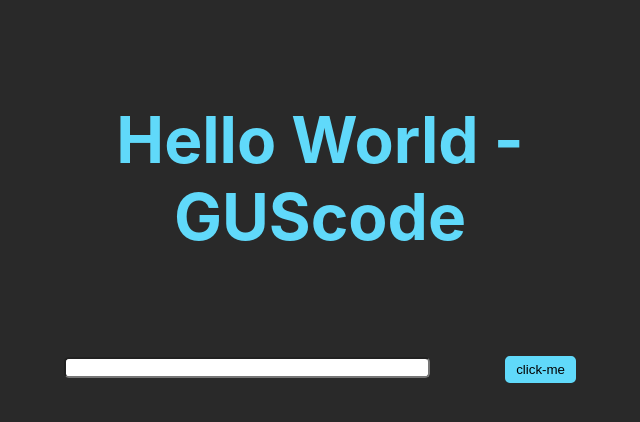
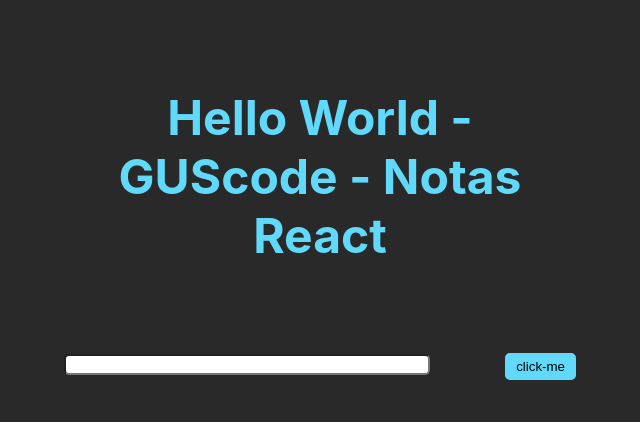
Before and after one commit to Gustavo9481/React-notas, a React (Create React App) app: page / in a window 1280 px wide. Shown: the top 422 px of the page, without its empty margins (320-960 px from the left). Built offline with nearby package versions, Linux system fonts and the light colour scheme.

Commit message:
update | componentes y comentarios explicativos

```diff
--- a/src/App.js
+++ b/src/App.js
@@ -10,7 +10,9 @@ function App() {
     return (
         <div>
             <section id="titulo">
-                < ComponenteTitulo />
+                < ComponenteTitulo
+                    mensaje="Hello World - GUScode - Notas React"
+                />
             </section>
         </div>
     )
--- a/src/Componentes/ComponenteTitulo.jsx
+++ b/src/Componentes/ComponenteTitulo.jsx
@@ -1,22 +1,36 @@
 import React from 'react';
 
-// componente de títulos
+/**
+ * ComponenteTitulo: muestra un título h1 simple con sus estilos CSS
+ * El contenido del texto se aplica al llamar el Componente
+ *
+ * @param {Object} - props del componente
+ * @param {string} mensaje - texto del Componente a mostrar en interfaz
+ * @returns {JSX.Element} - renderizado del titulo h1 y su contenido texto
+ */
 
-const ComponenteTitulo = () => {
+const ComponenteTitulo = ({mensaje}) => {
 
     const styleComponenteTitulo = {
         width: "100%",
         textAlign: "center",
+        fontSize: "3rem",
         color: "#60D9FA"
     }
     return (
         <div>
             <h1 style={styleComponenteTitulo} className="styleComponenteTitulo">
-                Hello World - GUScode
+                {mensaje}
             </h1>
         </div>
     )
 }
 
+export default ComponenteTitulo;
 
-export default ComponenteTitulo;
+/** Comentarios pr línea
+ * 12: El valor del parámetro se pasa al llamar el componente, en este caso en App
+ *     ejemplo: <Componente mensaje="texto que se quiere mostrar" />
+ * 14: Objeto que contiene los estilos CSS del componente
+ * 22: aplicación de los estilos y una clase para agregar estilos extra
+ */
```
Also changed, not shown: src/Componentes/ComponenteImputText.jsx (+16 -3 lines).
